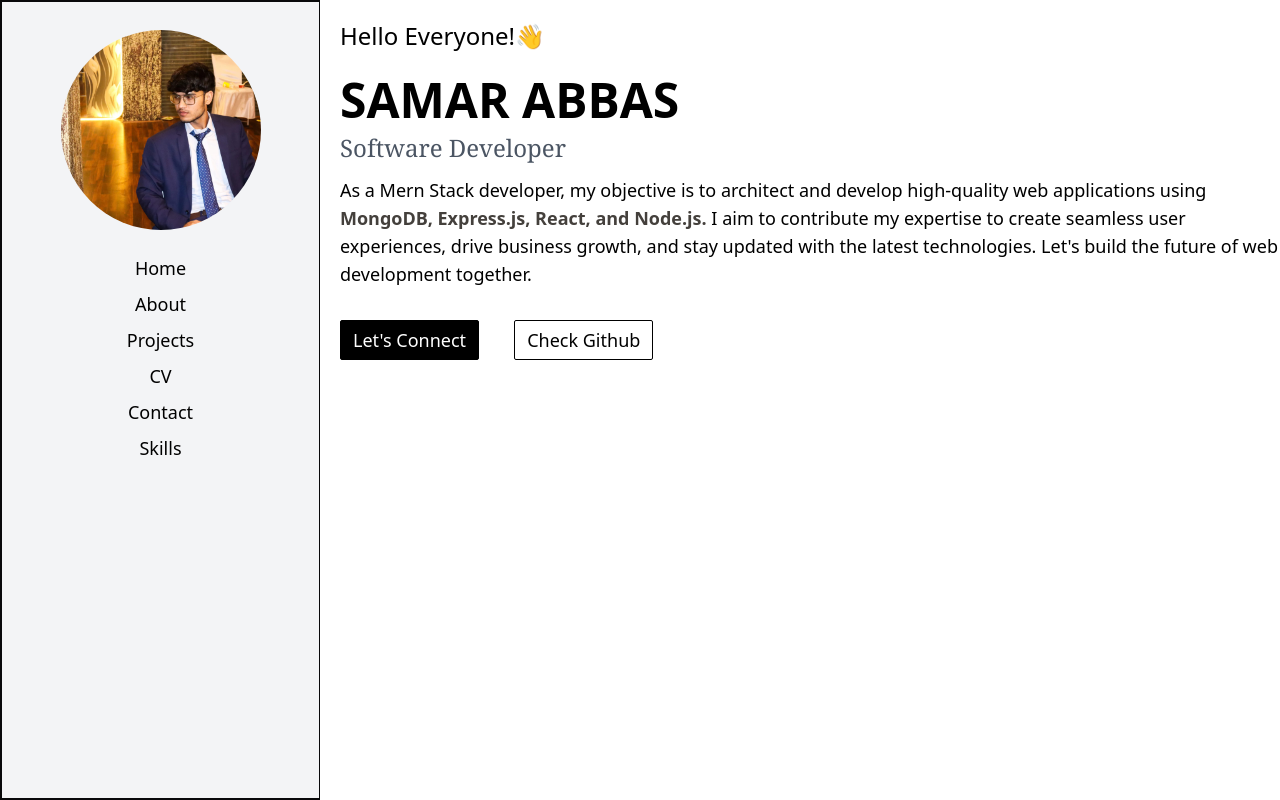
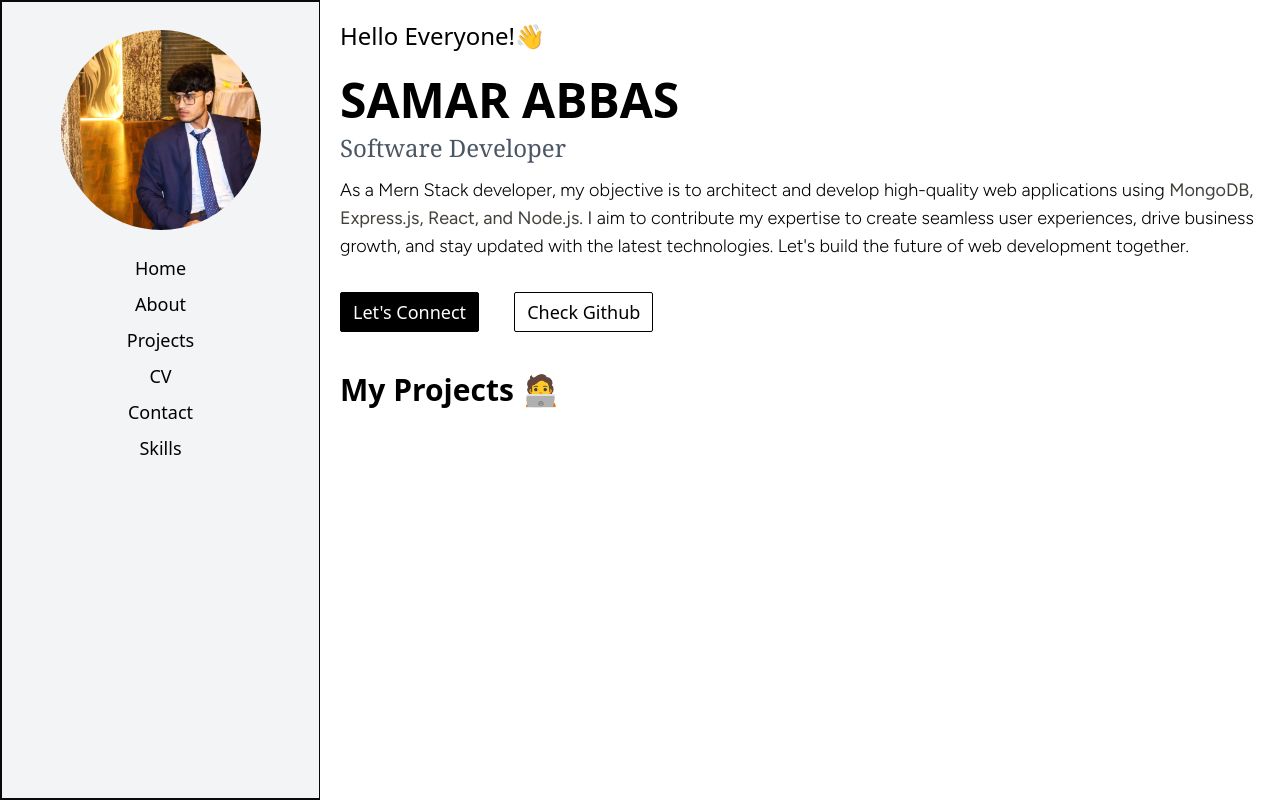
Before and after one commit to samar-abbas-786/samar.dev, a React (Vite) app: page / in a window 1280 px wide. Built offline with nearby package versions, Linux system fonts and the light colour scheme.

Commit message:
prj commit

```diff
--- a/index.html
+++ b/index.html
@@ -5,6 +5,12 @@
     <link rel="icon" type="image/svg+xml" href="/vite.svg" />
     <meta name="viewport" content="width=device-width, initial-scale=1.0" />
     <script src="https://cdn.tailwindcss.com"></script>
+    <link rel="preconnect" href="https://fonts.googleapis.com" />
+    <link rel="preconnect" href="https://fonts.gstatic.com" crossorigin />
+    <link
+      href="https://fonts.googleapis.com/css2?family=Figtree:ital,wght@0,300..900;1,300..900&display=swap"
+      rel="stylesheet"
+    />
 
     <title>Vite + React</title>
   </head>
--- a/src/App.css
+++ b/src/App.css
@@ -0,0 +1,6 @@
+.write {
+    font-family: "Figtree", sans-serif;
+    font-optical-sizing: auto;
+    font-weight: 300;
+    font-style: initial;
+  }
--- a/src/App.jsx
+++ b/src/App.jsx
@@ -4,6 +4,7 @@ import Right from "./components/right";
 function App() {
   return (
     <>
+      <div className="top"></div>
       <div className="main flex justify-between">
         <Sidesection></Sidesection>
         <Right></Right>
--- /dev/null
+++ b/src/components/project.jsx
@@ -0,0 +1,32 @@
+import React from "react";
+
+const project = () => {
+  return (
+    <div>
+      <h1 className="text-3xl font-bold">My Projects 🧑‍💻</h1>
+      {/* <div className="all-cards flex justify-evenly flex-wrap">
+        <div className="card h-[300px] w-[25vw] border-2 mt-6">
+          <img src="" alt="" />
+        </div>
+        <div className="card h-[300px] w-[25vw] border-2 mt-6">
+          <img src="" alt="" />
+        </div>
+
+        <div className="card h-[300px] w-[25vw] border-2 mt-6">
+          <img src="" alt="" />
+        </div>
+        <div className="card h-[300px] w-[25vw] border-2 mt-6">
+          <img src="" alt="" />
+        </div>
+        <div className="card h-[300px] w-[25vw] border-2 mt-6">
+          <img src="" alt="" />
+        </div>
+        <div className="card h-[300px] w-[25vw] border-2 mt-6">
+          <img src="" alt="" />
+        </div> */}
+      {/* </div> */}
+    </div>
+  );
+};
+
+export default project;
--- a/src/components/right.jsx
+++ b/src/components/right.jsx
@@ -1,4 +1,5 @@
 import React from "react";
+import Project from "./project";
 
 const right = () => {
   return (
@@ -10,7 +11,7 @@ const right = () => {
         <h1 className="text-2xl text-gray-600 font-serif mt-2">
           Software Developer
         </h1>
-        <p className=" text-lg mt-3">
+        <p className=" write text-lg mt-3">
           As a Mern Stack developer, my objective is to architect and develop
           high-quality web applications using{" "}
           <b className="text-stone-700">
@@ -29,6 +30,9 @@ const right = () => {
             Check Github
           </button>
         </div>
+        <div className="mt-10">
+          <Project></Project>
+        </div>
       </div>
     </div>
   );
```
Also changed, not shown: src/index.css (line endings or trailing spaces).
